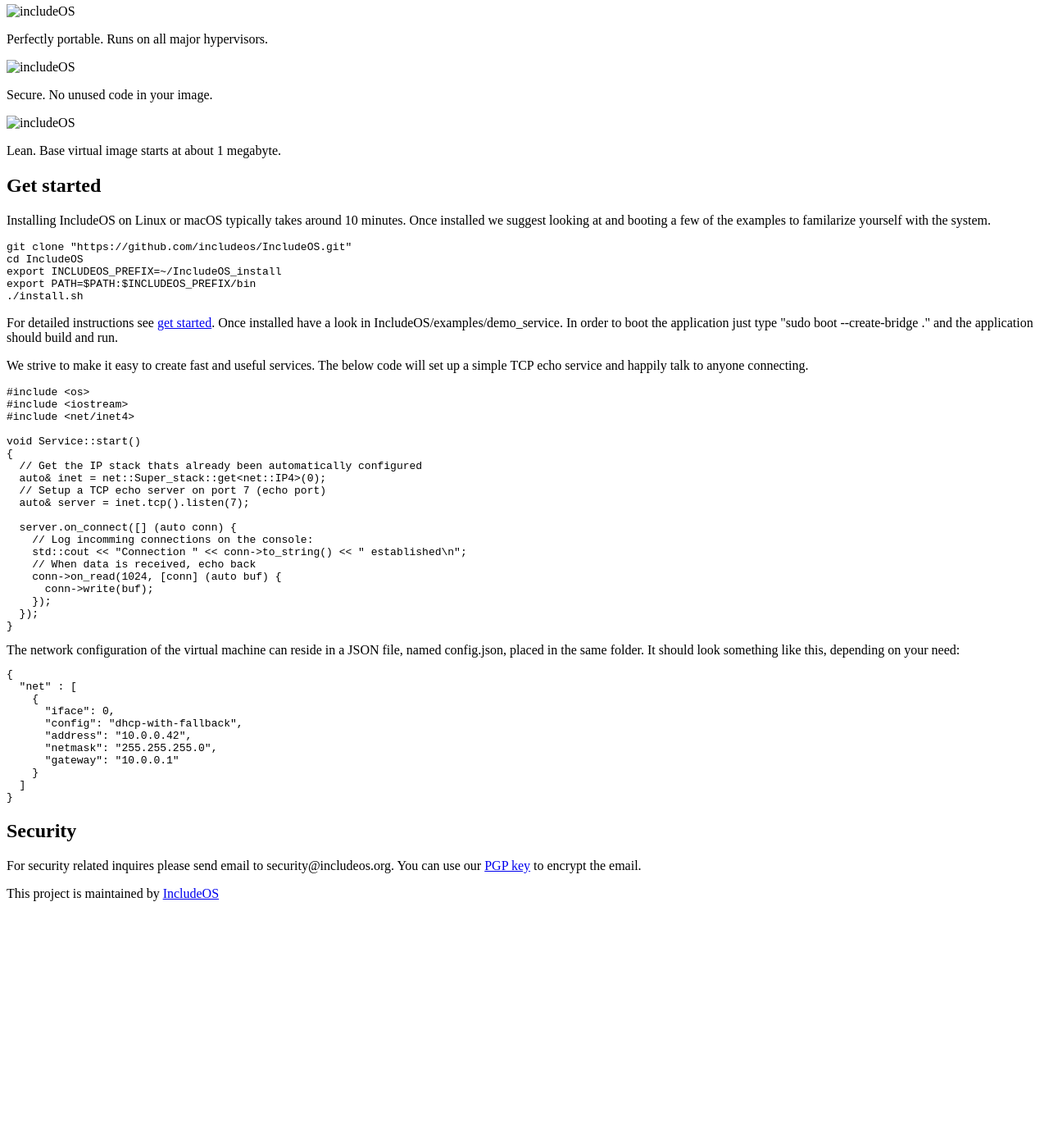
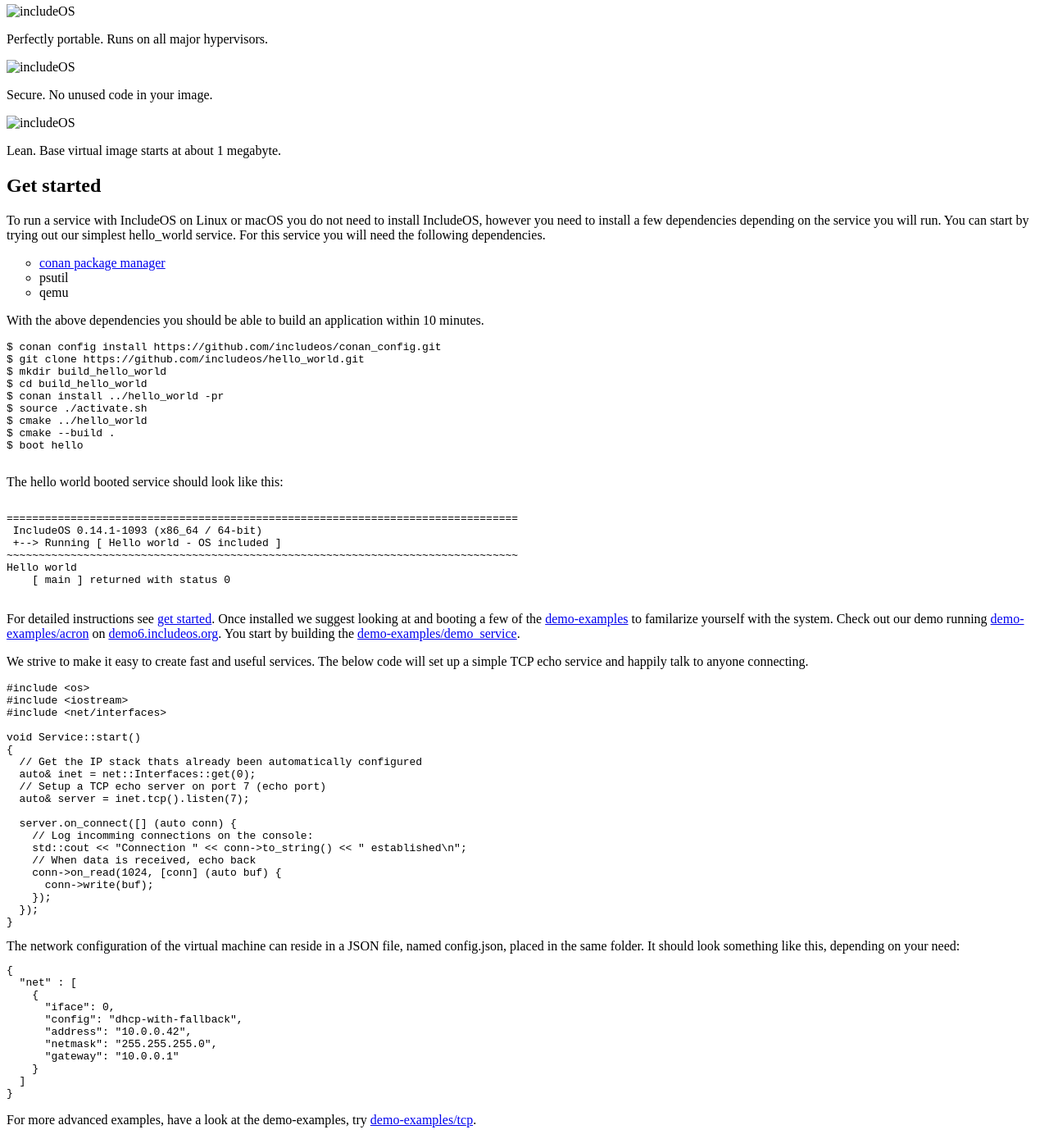
Before and after one commit to includeos/includeos.org, a Jekyll site: the page built from _src/_pages/index.html, in a window 1280 px wide and 1400 px high, scrolled down 531 px. Shown: the whole window at 82% size. Built offline with Jekyll 4.4.1, drawn with Linux system fonts in a browser that asks for light colours; nearby versions of some CDN libraries; library files that are not in the unit come from our copies; before the commit the page ends 1646 px from its top, so only the background shows below that.

Commit message:
pages: updated with new instructions

```diff
--- a/_src/_includes/index_content.html
+++ b/_src/_includes/index_content.html
@@ -75,33 +75,57 @@
       <h2>Get started</h2>
 
       <div class="small-12 large-8">
-      <p>Installing IncludeOS on Linux or macOS typically takes around 10 minutes. Once installed
-       we suggest looking at and booting a few of the examples to familarize yourself with the system.
-      </p>
-        <pre><code class="bash">git clone "https://github.com/includeos/IncludeOS.git"
-cd IncludeOS
-export INCLUDEOS_PREFIX=~/IncludeOS_install
-export PATH=$PATH:$INCLUDEOS_PREFIX/bin
-./install.sh</code></pre>
-        <p>For detailed instructions see <a href="/get-started.html">get started</a>. Once installed have a look in IncludeOS/examples/demo_service. In order to boot the application just type "sudo boot --create-bridge ." and the application should build and run.</p>
-        <p>We strive to make it easy to create fast and useful services. The below code will set up a simple TCP echo service and happily talk to anyone connecting.</p>
+      <p>To run a service with IncludeOS on Linux or macOS you do not need to install IncludeOS, however you need to install a few dependencies depending on the service you will run. You can start by trying out  our simplest hello_world service. For this service you will need the following dependencies.
+        <ul type = "circle">
+       <li><a href="https://docs.conan.io/en/latest/installation.html">conan package manager</a></li>
+       <li>psutil</li>
+       <li>qemu</li>
+     </ul>
+     </p>
+     <p>With the above dependencies you should be able to build an application within 10 minutes.
+        <pre><code class="bash">$ conan config install https://github.com/includeos/conan_config.git
+$ git clone https://github.com/includeos/hello_world.git
+$ mkdir build_hello_world
+$ cd build_hello_world
+$ conan install ../hello_world -pr <your_conan_profile>
+$ source ./activate.sh
+$ cmake ../hello_world
+$ cmake --build .
+$ boot hello
+        </code></pre>
+
+        The hello world booted service should look like this:
+        <pre><code>
+================================================================================
+ IncludeOS 0.14.1-1093 (x86_64 / 64-bit)
+ +--> Running [ Hello world - OS included ]
+~~~~~~~~~~~~~~~~~~~~~~~~~~~~~~~~~~~~~~~~~~~~~~~~~~~~~~~~~~~~~~~~~~~~~~~~~~~~~~~~
+Hello world
+    [ main ] returned with status 0
+    </code></pre>
+    </p>
+    <p>For detailed instructions see <a href="/get-started.html">get started</a>.
+    Once installed we suggest looking at and booting a few of the <a href="https://github.com/includeos/demo-examples">demo-examples</a> to familarize yourself with the system. Check out our demo running <a href="https://github.com/includeos/demo-examples/tree/master/acorn"> demo-examples/acron</a> on <a href="http://demo6.includeos.org/">demo6.includeos.org</a>. You start by building the <a href="https://github.com/includeos/demo-examples/tree/master/demo_service"> demo-examples/demo_service</a>.
+    </p>
+    <p>We strive to make it easy to create fast and useful services. The below code will set up a simple TCP echo service and happily talk to anyone connecting.
+    </p>
         <pre><code class="c++">#include &lt;os&gt;
 #include &lt;iostream&gt;
-#include &lt;net/inet4&gt;
+#include &lt;net/interfaces&gt;
 
 void Service::start()
 {
   // Get the IP stack thats already been automatically configured
-  auto&amp; inet = net::Super_stack::get&lt;net::IP4&gt;(0);
+  auto& inet = net::Interfaces::get(0);
   // Setup a TCP echo server on port 7 (echo port)
-  auto&amp; server = inet.tcp().listen(7);
+  auto& server = inet.tcp().listen(7);
 
   server.on_connect([] (auto conn) {
     // Log incomming connections on the console:
-    std::cout &lt;&lt; &quot;Connection &quot; &lt;&lt; conn-&gt;to_string() &lt;&lt; &quot; established\n&quot;;
+    std::cout << "Connection " << conn->to_string() << " established\n";
     // When data is received, echo back
-    conn-&gt;on_read(1024, [conn] (auto buf) {
-      conn-&gt;write(buf);
+    conn->on_read(1024, [conn] (auto buf) {
+      conn->write(buf);
     });
   });
 }</code></pre>
@@ -119,6 +143,10 @@ The network configuration of the virtual machine can reside in a JSON file, name
   ]
 }
 </code></pre>
+
+<p>For more advanced  examples, have a look at the demo-examples, try <a href="https://github.com/includeos/demo-examples/tree/master/tcp">demo-examples/tcp</a>.
+
+</p>
     </div>
     </div>
   </div>
```
Also changed, not shown: _src/_pages/get_started.md (+23 -16 lines).
